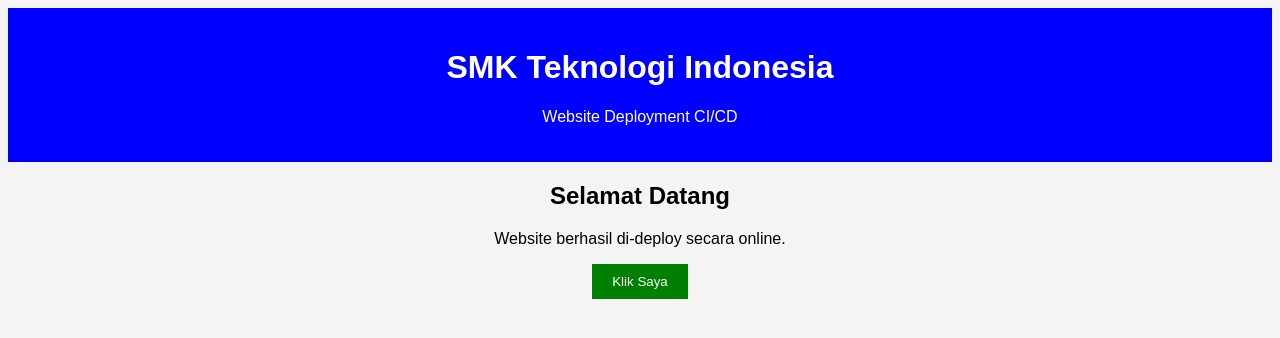
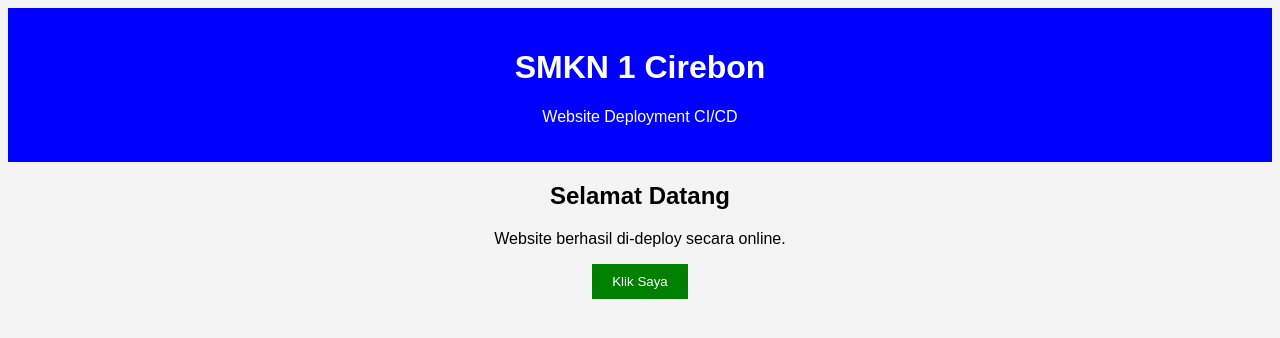
Before and after one commit to reanzyy/profile-sekolah, a plain HTML site: page index.html in a window 1280 px wide. Drawn offline with Linux system fonts and the light colour scheme.

Commit message:
edit title

```diff
--- a/index.html
+++ b/index.html
@@ -6,7 +6,7 @@
   </head>
   <body>
     <header>
-      <h1>SMK Teknologi Indonesia</h1>
+      <h1>SMKN 1  Cirebon</h1>
       <p>Website Deployment CI/CD</p>
     </header>
     <main>
```
